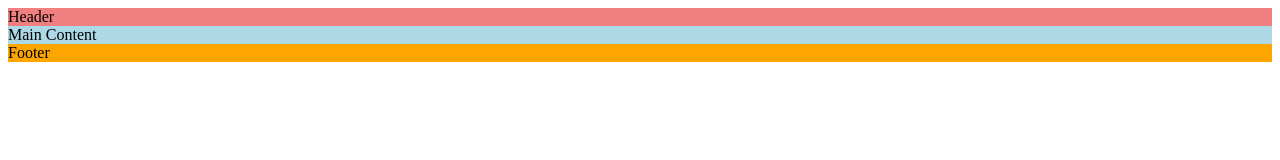
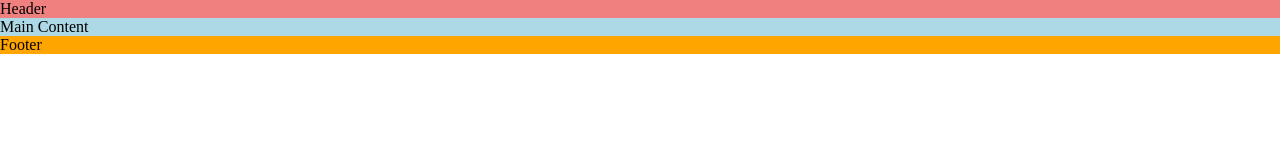
Before and after one commit to Charly1357/love-running4, a plain HTML site: page index.html in a window 1280 px wide. Drawn offline with Linux system fonts and the light colour scheme.

Commit message:
settting the default styles

```diff
--- a/assets/css/style.css
+++ b/assets/css/style.css
@@ -1,4 +1,10 @@
- /*Header*/
+/*Asterix wildcar selector to override default styles added*/
+*{
+    padding:0;
+    margin:0;
+    box-sizing:border-box;
+}
+/*Header*/
 header {
     background-color: lightcoral;
 }
```
